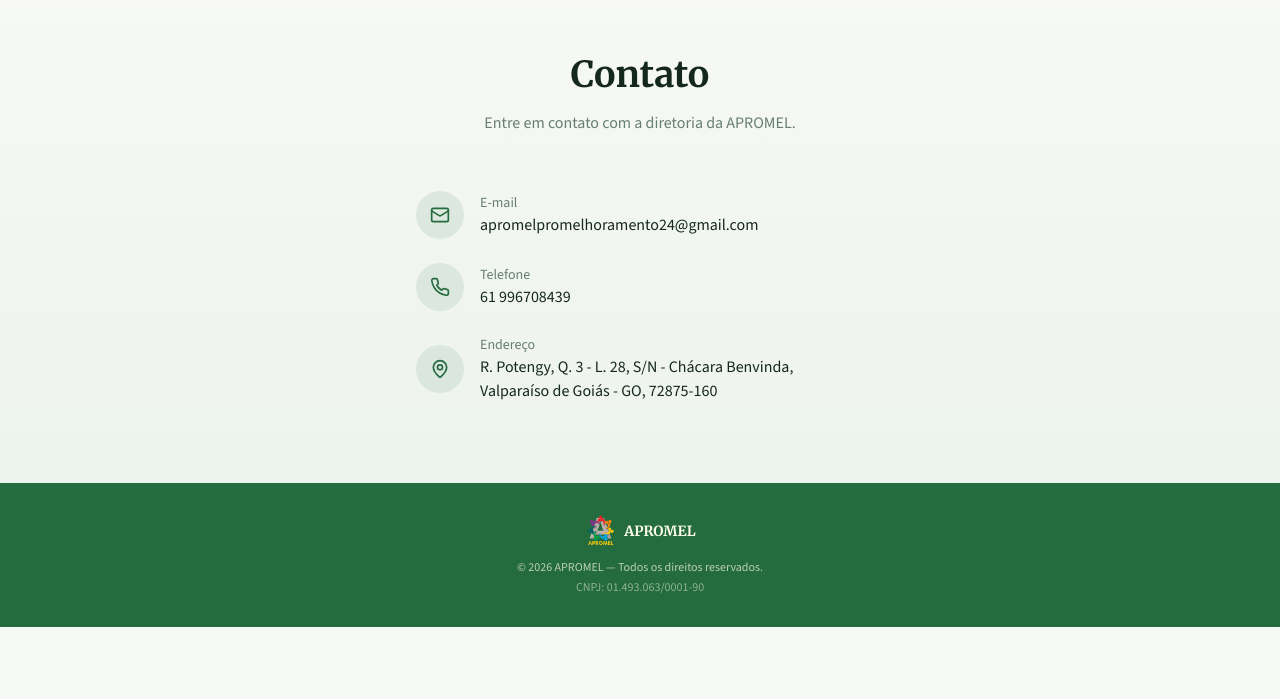
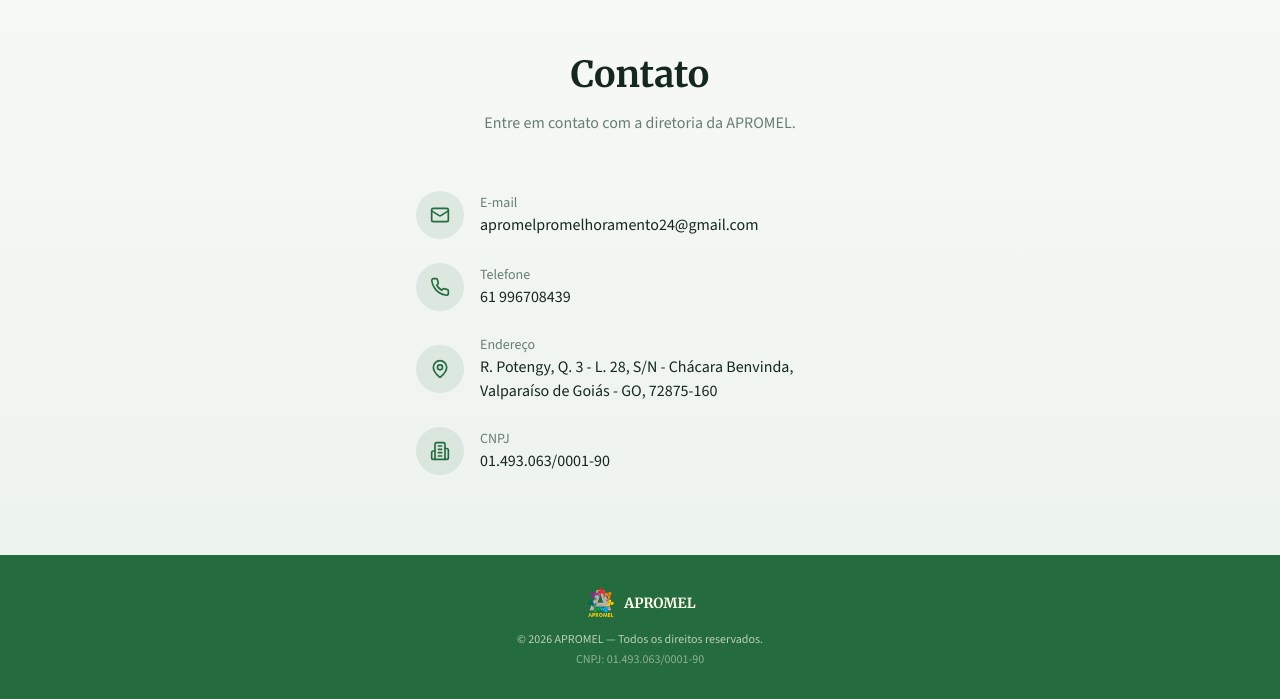
Before and after one commit to laianymktdigital-pixel/apromel2026, a React (Vite) app: page / in a window 1280 px wide. Shown: the part 7993-8692 px from the top of the page. Before the commit the page ends 8620 px from the top, so only its background shows below. Built offline with nearby package versions, Linux system fonts and the light colour scheme; the HTML template or start-up script is replaced by a standard one.

Commit message:
Changes
Co-authored-by: laianymktdigital-pixel <270755875+laianymktdigital-pixel@users.noreply.github.com>

```diff
--- a/src/components/ContactSection.tsx
+++ b/src/components/ContactSection.tsx
@@ -42,6 +42,16 @@ const ContactSection = () => {
             </div>
           </div>
 
+          <div className="flex items-center gap-4">
+            <div className="w-12 h-12 rounded-full bg-primary/10 flex items-center justify-center flex-shrink-0">
+              <Building2 className="h-5 w-5 text-primary" />
+            </div>
+            <div>
+              <p className="font-body text-sm text-muted-foreground">CNPJ</p>
+              <p className="font-body font-medium text-foreground">01.493.063/0001-90</p>
+            </div>
+          </div>
+
         </div>
       </div>
     </section>);
```
